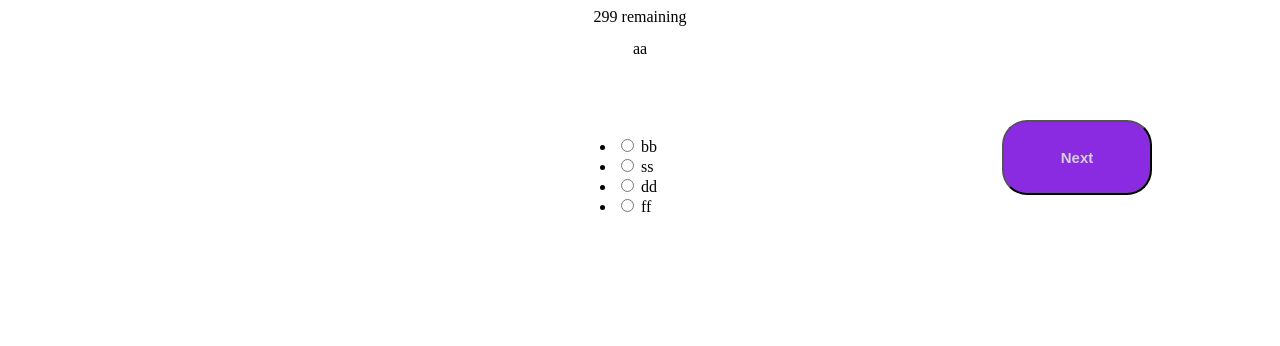
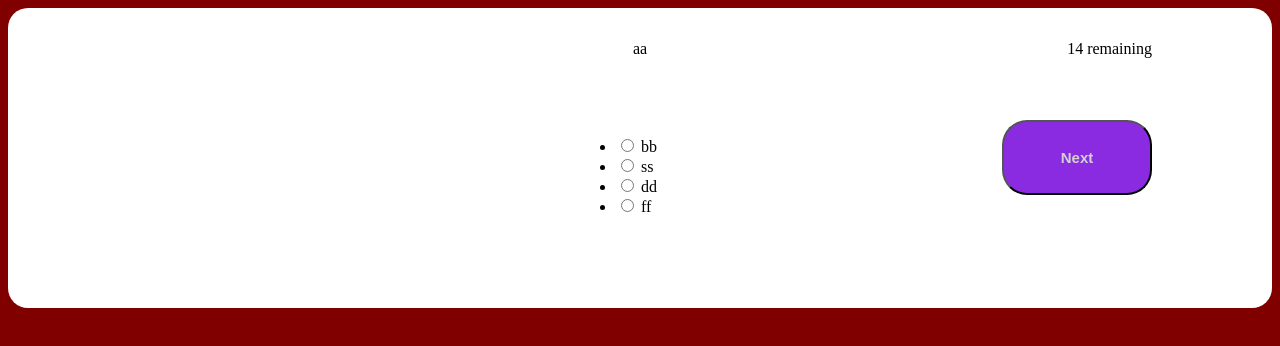
Before and after one commit to JelloElephant/ch-04-quiz, a plain HTML site: page index.html in a window 1280 px wide. Both pictures are taken after a click on the button "Press me to Start!". Drawn offline with Linux system fonts and the light colour scheme.

Commit message:
Developed CSS for quiz home and questions

```diff
--- a/index.html
+++ b/index.html
@@ -19,7 +19,7 @@
 
 
             <div class="next">
-                <button onclick="handleNext()" class="button" id="next">Press me to Start!</button>
+                <button onclick="startQuiz()" class="button" id="next">Press me to Start!</button>
             </div>
         </div>
 
--- a/script.js
+++ b/script.js
@@ -27,7 +27,7 @@ var questions = [
         b: 'in',
         c: 'in',
         d: 'in',},
-    ans: 'corr'
+        ans: 'corr'
     },
 
         {q: '5 check',
@@ -35,7 +35,7 @@ var questions = [
         b: 'corr',
         c: 'in',
         d: 'in',},
-    ans: 'corr'
+        ans: 'corr'
     },
 ];
 
@@ -50,7 +50,7 @@ var options = document.getElementsByName('answer');
 var timeEl = document.querySelector(".timer");
 var qCounter = 0;
 var numCorr = 0;
-var time = 300;
+var time = 15;
 
 
 // Load quiz question and options, then remove question from list
@@ -101,18 +101,25 @@ function Timer() {
         timeEl.textContent = time + " remaining";
         time--;
 
-        if (time == 0) {
+        if (time === 0) {
             clearInterval(timerInt);
         }
     }, 1000)
 }
 
-//Progresses through the quiz
-function handleNext() {
 
+// Start the Quiz
+function startQuiz() {
     document.querySelector(".quizHome").style.display = 'none';
     document.querySelector(".inProgress").style.display = "flex";
     Timer();
+    loadQuestion(qCounter);
+    qCounter++;
+}
+
+
+//Progresses through the quiz
+function handleNext() {
     //Check to see if user is correct
     ansCheck();
     clearLast();
--- a/style.css
+++ b/style.css
@@ -1,5 +1,9 @@
 * {
 
+}
+
+body {
+    background-color: #800000;
 }
 
 header {
@@ -10,6 +14,8 @@ header {
 }
 
 .quizHome {
+    background-color: #ffffffff;
+    border-radius: 20px;
     display: flex;
 }
 
@@ -33,13 +39,22 @@ header {
 
 .inProgress {
     display: none;
+    border-radius: 20px;
+    background-color: #ffffffff;
     align-items:center;
     justify-content: center;
+    height: 300px;
 }
 
 .Question {
     position: absolute;
     top: 5%;
+}
+
+.timer {
+    position: absolute;
+    top: 5%;
+    right: 10%;
 }
 
 .choices {
@@ -48,6 +63,13 @@ header {
     left: 45%;
 }
 
+.answer {
+
+}
+
 .complete {
     display: none;
+    border-radius: 20px;
+    background-color: #ffffffff;
+    height: fit-content;
 }
```
